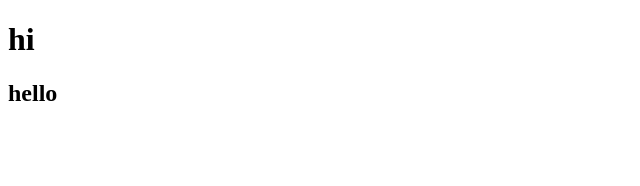
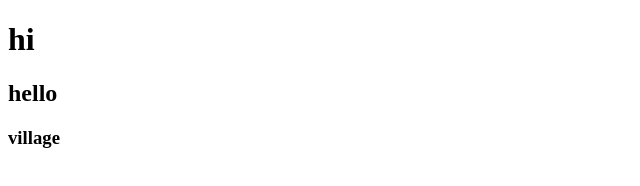
Before and after one commit to Buchi27/git-class, a plain HTML site: page index.html in a window 1280 px wide. Shown: the full height of the page, 0-640 px from the left. Drawn offline with Linux system fonts and the light colour scheme.

Commit message:
Update index.html

```diff
--- a/index.html
+++ b/index.html
@@ -8,5 +8,6 @@
 <body>
     <h1>hi</h1>
     <h2>hello</h2>
+    <h3>village</h3>
 </body>
 </html>
```
